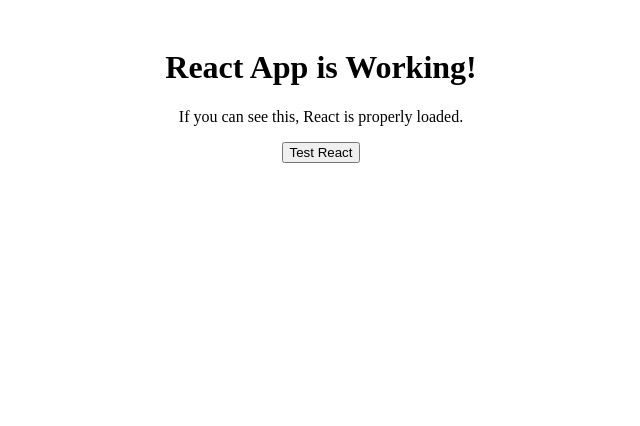
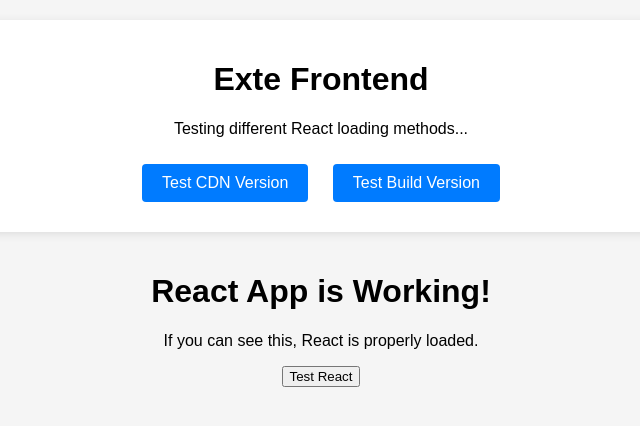
Before and after one commit to MahmoudZenbarakji/Exte_full, a React (Vite) app in the folder exte_frontend/: page / in a window 1280 px wide. Shown: the top 426 px of the page, without its empty margins (319-959 px from the left). Built offline with nearby package versions, Linux system fonts and the light colour scheme.

Commit message:
Alternative approach: Classic JSX runtime + CDN fallback

```diff
--- a/exte_frontend/index.html
+++ b/exte_frontend/index.html
@@ -4,9 +4,47 @@
     <meta charset="UTF-8" />
     <link rel="icon" type="image/svg+xml" href="/vite.svg" />
     <meta name="viewport" content="width=device-width, initial-scale=1.0" />
-    <title>Vite + React</title>
+    <title>Exte Frontend</title>
+    <style>
+      body {
+        font-family: Arial, sans-serif;
+        margin: 0;
+        padding: 20px;
+        background-color: #f5f5f5;
+      }
+      .container {
+        max-width: 800px;
+        margin: 0 auto;
+        background: white;
+        padding: 20px;
+        border-radius: 8px;
+        box-shadow: 0 2px 10px rgba(0,0,0,0.1);
+        text-align: center;
+      }
+      .test-button {
+        background: #007bff;
+        color: white;
+        border: none;
+        padding: 10px 20px;
+        border-radius: 4px;
+        cursor: pointer;
+        margin: 10px;
+        text-decoration: none;
+        display: inline-block;
+      }
+      .test-button:hover {
+        background: #0056b3;
+      }
+    </style>
   </head>
   <body>
+    <div class="container">
+      <h1>Exte Frontend</h1>
+      <p>Testing different React loading methods...</p>
+      <a href="/index-cdn.html" class="test-button">Test CDN Version</a>
+      <a href="/src/main.jsx" class="test-button">Test Build Version</a>
+    </div>
+
     <div id="root"></div>
     <script type="module" src="/src/main.jsx"></script>
   </body>
--- /dev/null
+++ b/exte_frontend/public/index-cdn.html
@@ -0,0 +1,76 @@
+<!DOCTYPE html>
+<html lang="en">
+<head>
+    <meta charset="UTF-8">
+    <meta name="viewport" content="width=device-width, initial-scale=1.0">
+    <title>Exte Frontend - CDN Test</title>
+    <style>
+        body {
+            font-family: Arial, sans-serif;
+            margin: 0;
+            padding: 20px;
+            background-color: #f5f5f5;
+        }
+        .container {
+            max-width: 800px;
+            margin: 0 auto;
+            background: white;
+            padding: 20px;
+            border-radius: 8px;
+            box-shadow: 0 2px 10px rgba(0,0,0,0.1);
+        }
+        .test-button {
+            background: #007bff;
+            color: white;
+            border: none;
+            padding: 10px 20px;
+            border-radius: 4px;
+            cursor: pointer;
+            margin: 10px 0;
+        }
+        .test-button:hover {
+            background: #0056b3;
+        }
+    </style>
+</head>
+<body>
+    <div id="root">
+        <div class="container">
+            <h1>Loading React from CDN...</h1>
+            <p>This bypasses the build process entirely.</p>
+        </div>
+    </div>
+
+    <!-- Load React from CDN -->
+    <script crossorigin src="https://unpkg.com/react@18/umd/react.production.min.js"></script>
+    <script crossorigin src="https://unpkg.com/react-dom@18/umd/react-dom.production.min.js"></script>
+
+    <script>
+        // Test React from CDN
+        const { createElement: h, useState } = React;
+        const { createRoot } = ReactDOM;
+
+        function TestApp() {
+            const [count, setCount] = useState(0);
+
+            return h('div', { style: { padding: '20px', textAlign: 'center' } },
+                h('h1', null, 'React from CDN is Working!'),
+                h('p', null, 'This bypasses the build process entirely.'),
+                h('p', null, `Count: ${count}`),
+                h('button', {
+                    className: 'test-button',
+                    onClick: () => setCount(count + 1)
+                }, 'Increment'),
+                h('button', {
+                    className: 'test-button',
+                    onClick: () => alert('React CDN is working!')
+                }, 'Test Alert')
+            );
+        }
+
+        // Render the app
+        const root = createRoot(document.getElementById('root'));
+        root.render(h(TestApp));
+    </script>
+</body>
+</html>
--- a/exte_frontend/src/main.jsx
+++ b/exte_frontend/src/main.jsx
@@ -1,16 +1,14 @@
 import React from 'react'
-import { createRoot } from 'react-dom/client'
+import ReactDOM from 'react-dom/client'
 
 // Simple test component to verify React is working
 function TestApp() {
-  return (
-    <div style={{ padding: '20px', textAlign: 'center' }}>
-      <h1>React App is Working!</h1>
-      <p>If you can see this, React is properly loaded.</p>
-      <button onClick={() => alert('React is working!')}>
-        Test React
-      </button>
-    </div>
+  return React.createElement('div', { style: { padding: '20px', textAlign: 'center' } },
+    React.createElement('h1', null, 'React App is Working!'),
+    React.createElement('p', null, 'If you can see this, React is properly loaded.'),
+    React.createElement('button', {
+      onClick: () => alert('React is working!')
+    }, 'Test React')
   )
 }
 
@@ -22,5 +20,5 @@
   throw new Error('Root element not found')
 }
 
-const root = createRoot(rootElement)
-root.render(<TestApp />)
+const root = ReactDOM.createRoot(rootElement)
+root.render(React.createElement(TestApp))
--- a/exte_frontend/vite.config.js
+++ b/exte_frontend/vite.config.js
@@ -2,10 +2,24 @@
 import react from '@vitejs/plugin-react'
 
 export default defineConfig({
-  plugins: [react()],
+  plugins: [
+    react({
+      jsxRuntime: 'classic',
+      jsxImportSource: 'react',
+    })
+  ],
   build: {
-    target: 'es2015',
-    minify: false,
-    sourcemap: true,
+    target: 'esnext',
+    minify: 'terser',
+    sourcemap: false,
+    rollupOptions: {
+      output: {
+        format: 'es',
+        manualChunks: undefined,
+      }
+    }
+  },
+  esbuild: {
+    jsx: 'automatic'
   }
 })
```
Also changed, not shown: exte_frontend/package-minimal.json (added, +19 -0 lines).
